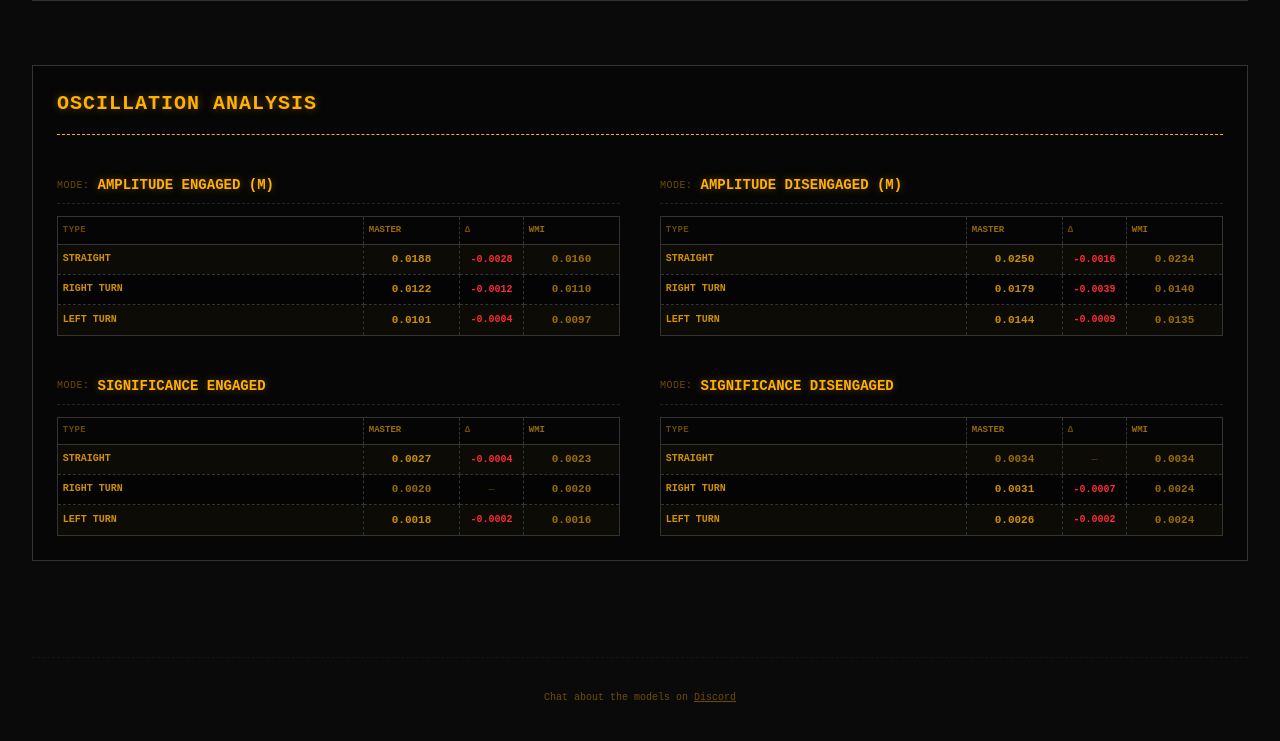
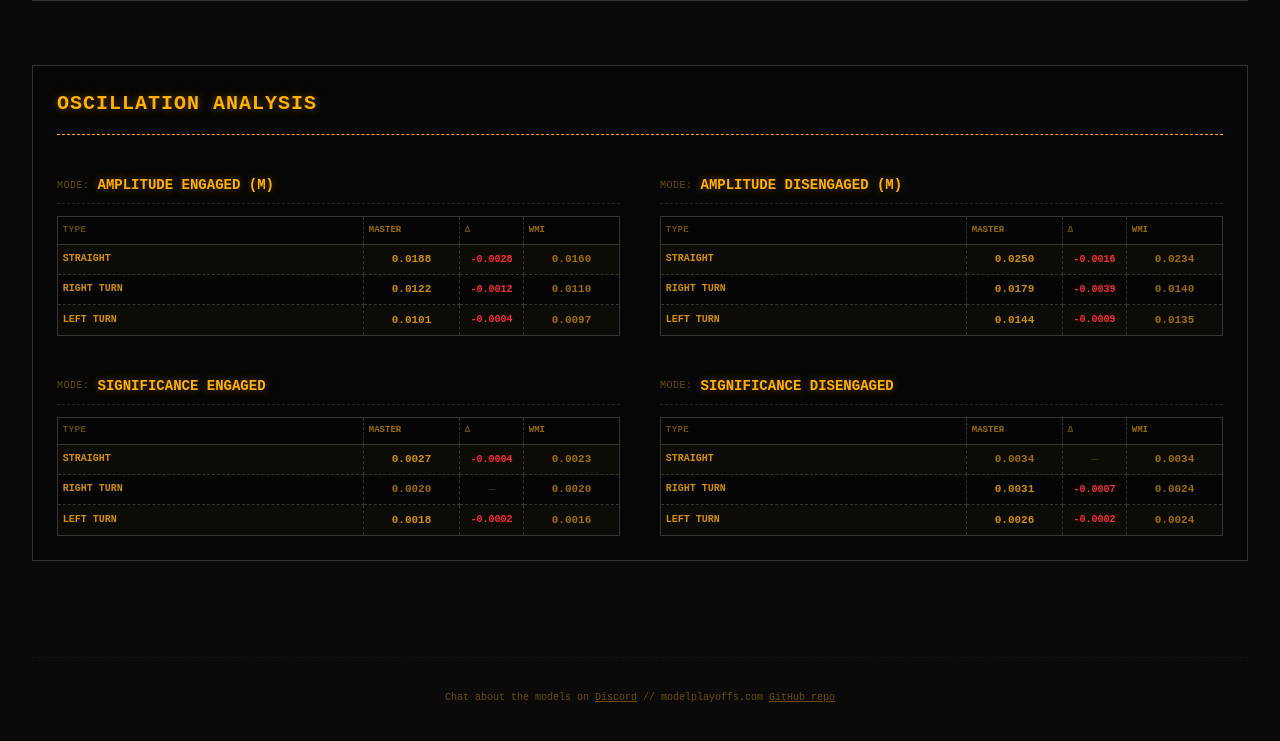
Before and after one commit to ugtthis/model-playoffs-site, a website built with Vite: page index.html in a window 1280 px wide. Shown: the part 2154-2895 px from the top of the page. Built offline with nearby package versions, Linux system fonts and the light colour scheme.

Commit message:
add repo link

```diff
--- a/index.html
+++ b/index.html
@@ -52,8 +52,11 @@
     </main>
 
     <footer class="max-w-7xl mx-auto mt-24 py-8 border-t border-phosphor-dim border-dashed text-center text-[10px] opacity-40">
-        <p>Chat about the models on
+        <p>
+            Chat about the models on
             <a href="https://discord.com/channels/469524606043160576/616456819027607567" target="_blank" class="underline">Discord</a>
+            // modelplayoffs.com
+            <a href="https://github.com/dcr/model-playoffs-site" target="_blank" class="underline">GitHub repo</a>
         </p>
     </footer>
 
```
